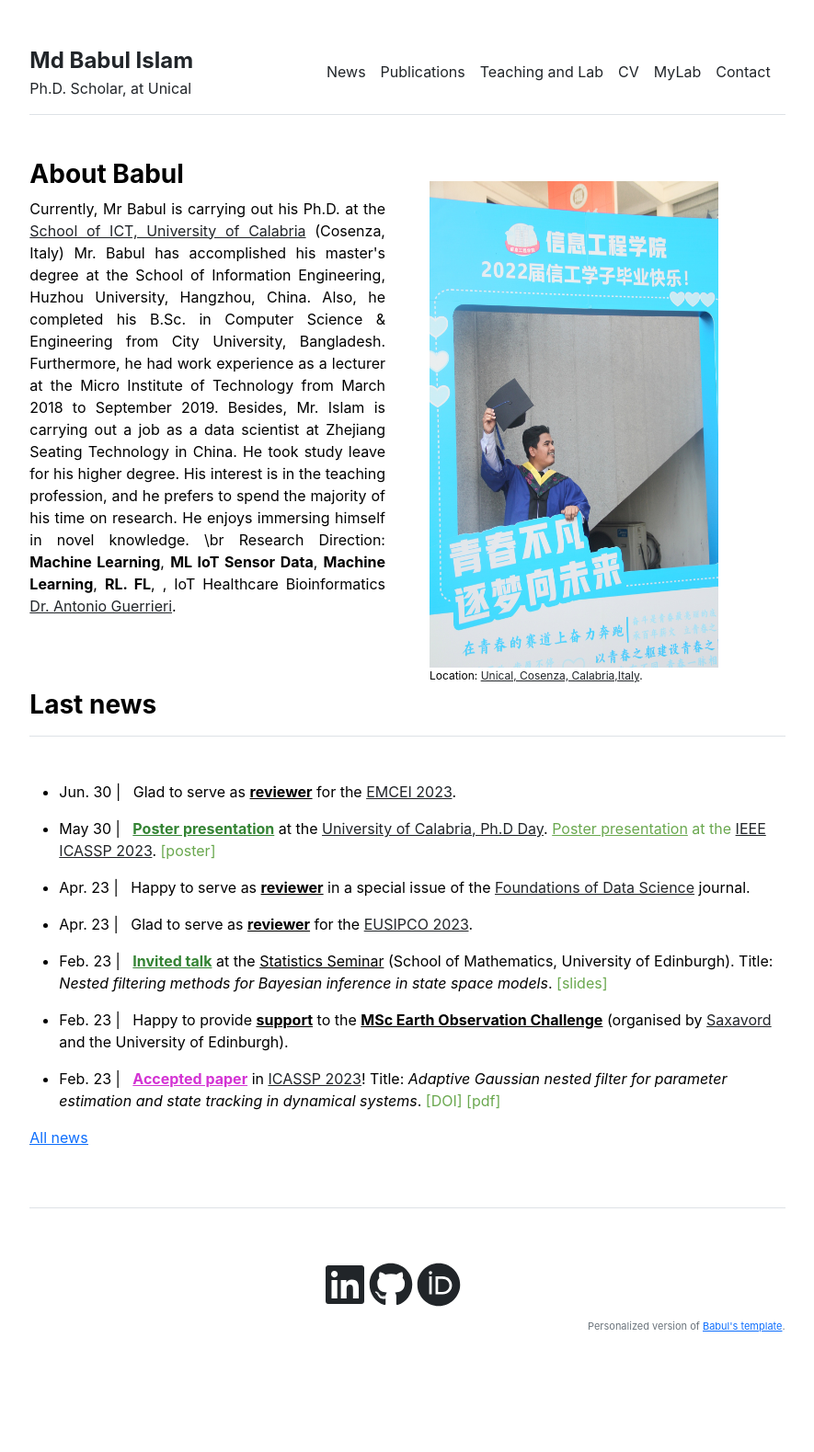
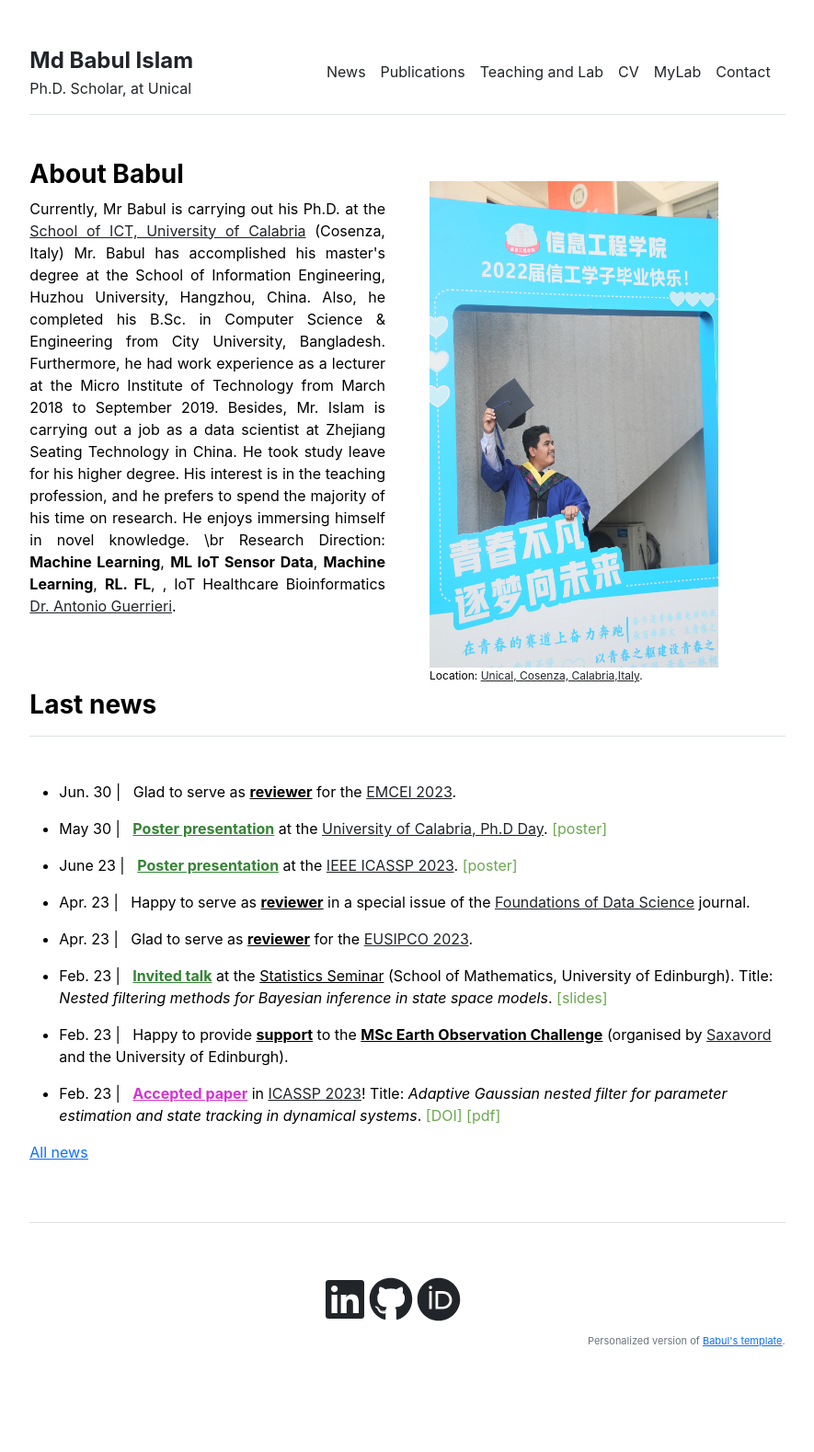
Before and after one commit to babulcseian/babulcseian.github.io, a Jekyll site: the page built from index.md, in a window 1280 px wide. Shown: the whole page at 92% size, without its empty margins (197-1082 px from the left). Built offline with Jekyll 4.4.1, drawn with Linux system fonts in a browser that asks for light colours; a style sheet for code colours, icons or effects is not loaded.

Commit message:
Update news.yml

```diff
--- a/_data/news.yml
+++ b/_data/news.yml
@@ -1,5 +1,5 @@
 - {message: 'Jun. 30 | &nbsp; Glad to serve as <u><b>reviewer</b></u> for the <a class="other" href="http://emcei.net/">EMCEI 2023</a>.', last: '1'}
-- {message: 'May 30 | &nbsp; <b style="color:rgba(0,100,0,0.8);"><u>Poster presentation</b></u> at the <a class="other" href="https://2023.ieeeicassp.org/">University of Calabria, Ph.D Day</a>. <a class="paper" href="publications/Certificate/Review%20Certificate%20EMCEI-23%20.pdf>[poster]</a>', last: '1'}
+- {message: 'May 30 | &nbsp; <b style="color:rgba(0,100,0,0.8);"><u>Poster presentation</b></u> at the <a class="other" href="https://2023.ieeeicassp.org/">University of Calabria, Ph.D Day</a>. <a class="paper" href="publications/Certificate/Review%20Certificate%20EMCEI-23%20.pdf">[poster]</a>', last: '1'}
 - {message: 'June 23 | &nbsp; <b style="color:rgba(0,100,0,0.8);"><u>Poster presentation</b></u> at the <a class="other" href="https://2023.ieeeicassp.org/">IEEE ICASSP 2023</a>. <a class="paper" href="publications/posters/PerezVieites_ICASSP23_Posterv2.pdf">[poster]</a>', last: '1'}
 - {message: 'Apr. 23 | &nbsp; Happy to serve as <u><b>reviewer</b></u> in a special issue of the <a class="other" href="https://www.aimsciences.org/FoDS">Foundations of Data Science</a> journal.', last: '1'}
 - {message: 'Apr. 23 | &nbsp; Glad to serve as <u><b>reviewer</b></u> for the <a class="other" href="https://eusipco2023.org/">EUSIPCO 2023</a>.', last: '1'}
```
